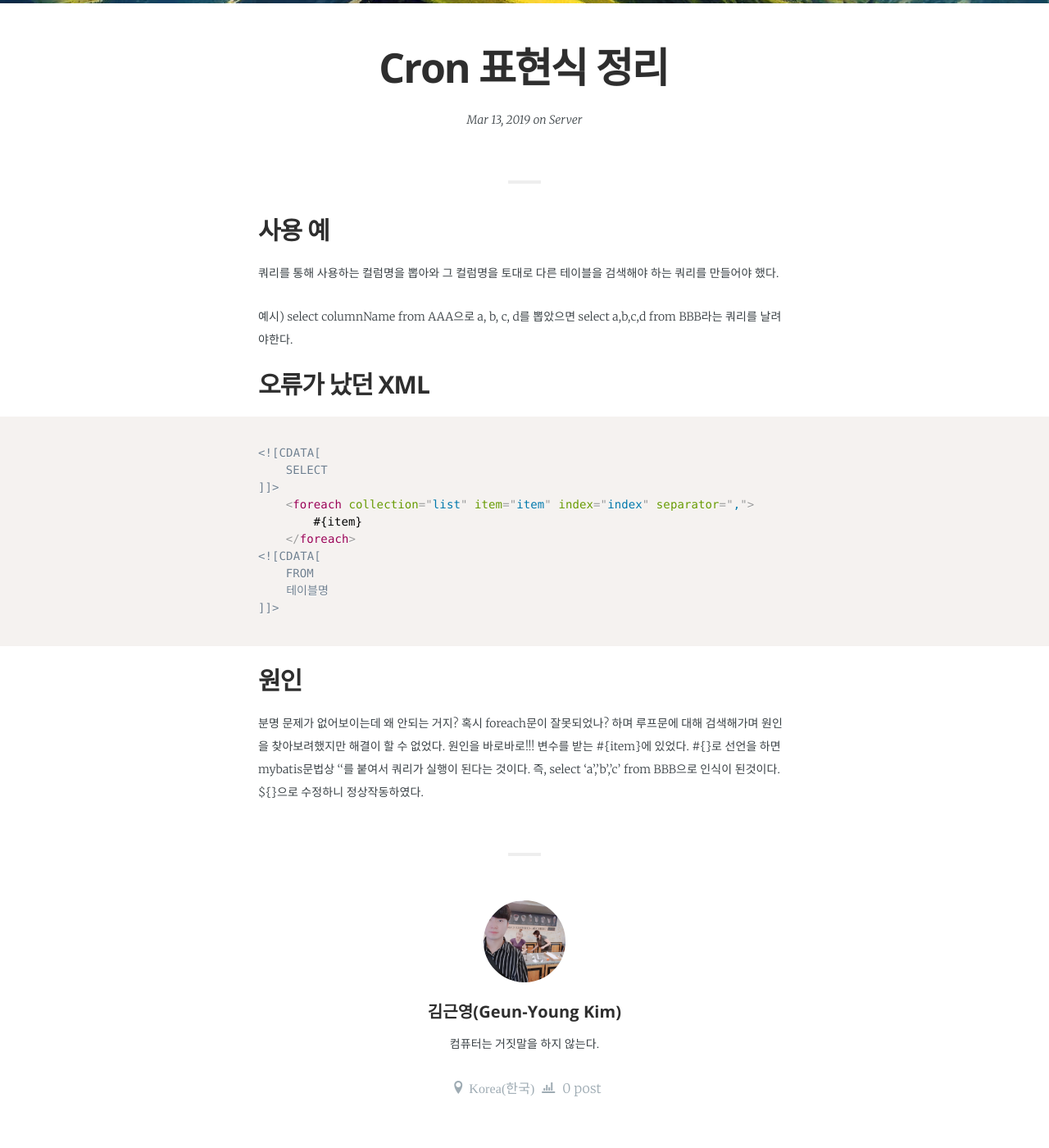
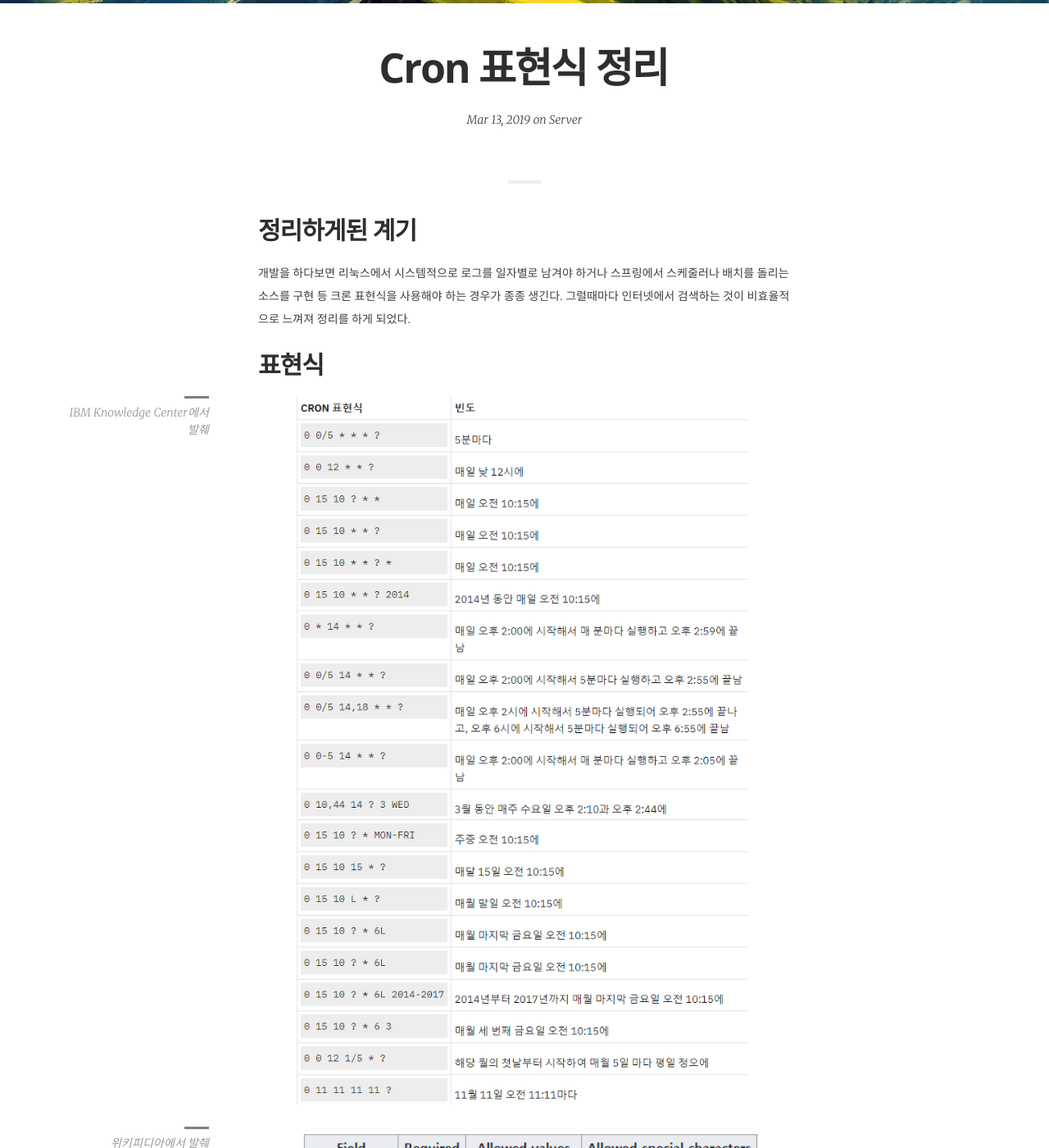
Before and after one commit to jwillmer/jekyllDecent, a Jekyll site: the page built from _posts/2019-03-13-cron1.md, in a window 1280 px wide and 1400 px high, scrolled down 284 px. Shown: the whole window at 82% size. Built offline with Jekyll 4.4.1, drawn with Linux system fonts in a browser that asks for light colours; some web fonts are replaced.

Commit message:
Update 2019-03-13-cron1.md

````diff
--- a/_posts/2019-03-13-cron1.md
+++ b/_posts/2019-03-13-cron1.md
@@ -14,31 +14,26 @@ comments:          true
 math:		   false
 ---
 
-## 사용 예
+## 정리하게된 계기
 
-쿼리를 통해 사용하는 컬럼명을 뽑아와
-그 컬럼명을 토대로 다른 테이블을 검색해야 하는 쿼리를 만들어야 했다.
+개발을 하다보면 리눅스에서 시스템적으로 로그를 일자별로 남겨야 하거나 스프링에서 스케줄러나 배치를 돌리는 소스를 구현 등 크론 표현식을 사용해야 하는 경우가 종종 생긴다. 그럴때마다 인터넷에서 검색하는 것이 비효율적으로 느껴져 정리를 하게 되었다.
 
-예시)
-select columnName from AAA으로  a, b, c, d를 뽑았으면
-select a,b,c,d from BBB라는 쿼리를 날려야한다.
 
-## 오류가 났던 XML
+## 표현식
 
-```xml
+<aside>
+<figure>
+<img src="{{ "/media/img/Spring/cron1.png" | absolute_url }}" />
+<figcaption>IBM Knowledge Center에서 발췌</figcaption>
+</figure>
+</aside>
 
-<![CDATA[
-	SELECT
-]]>
-	<foreach collection="list" item="item" index="index" separator=",">
-		#{item}
-	</foreach>
-<![CDATA[
-	FROM
-    테이블명
-]]>
-
-```
+<aside>
+<figure>
+<img src="{{ "/media/img/Spring/cron2.PNG" | absolute_url }}" />
+<figcaption>위키피디아에서 발췌</figcaption>
+</figure>
+</aside>
 
 ## 원인
 
````
